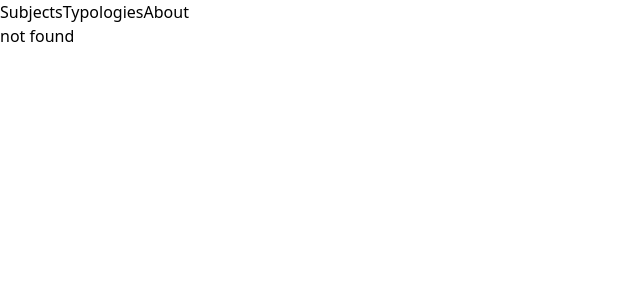
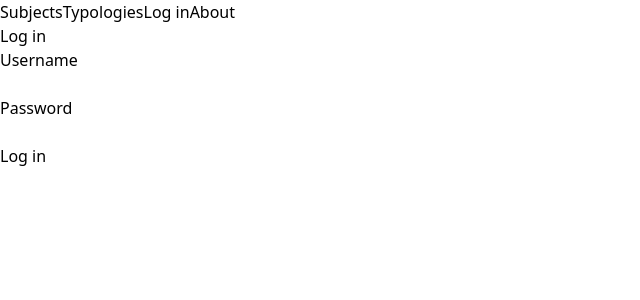
Before and after one commit to andr016/dbqpdb-frontend-react-v1, a React (Vite) app: page /login in a window 1280 px wide. Before the commit this address had no page. Shown: the top 300 px of the page, without its empty margins (0-640 px from the left). Built offline with nearby package versions, Linux system fonts and the light colour scheme.

Commit message:
dark mode & login page

```diff
--- a/package.json
+++ b/package.json
@@ -29,6 +29,6 @@
     "tailwindcss": "^3.4.17",
     "typescript": "~5.6.2",
     "typescript-eslint": "^8.11.0",
-    "vite": "^5.4.10"
+    "vite": "^5.4.19"
   }
 }
--- a/src/App.tsx
+++ b/src/App.tsx
@@ -8,6 +8,7 @@ import TypologyList from './components/TypologyList'
 import { BrowserRouter as Router, Routes, Route, Link } from "react-router-dom"
 import axios from 'axios'
 import Typology from './components/Typology'
+import LoginPage from './components/LoginPage'
 
 const api = axios.create({
   baseURL: `http://localhost:3000/`
@@ -15,7 +16,7 @@ const api = axios.create({
 // ATTENTION! Eto moe pervoe video ne sudite strogo mne 10 let
 
 function App() {
-  return <div className="w-full">
+  return <div className="w-full h-screen bg-gray-900 text-gray-200">
     <TopBar/>
     <div className="p-4">
       <Router>
@@ -25,6 +26,7 @@ function App() {
           <Route path="subject" element={<AllSubjectsList />} />
           <Route path="typology" element={<TypologyList />} />
           <Route path="typology/:id" element={<Typology />}/>
+          <Route path="login" element={<LoginPage />}/>
           <Route path="*" element={<NotFound />}/>
         </Routes>
       </Router>
--- a/src/components/AllSubjectsList.tsx
+++ b/src/components/AllSubjectsList.tsx
@@ -36,7 +36,7 @@ const SubjectsTable: React.FC = () => {
   }, []);
 
   const handleStatus = (data) => {
-    console.log(data)
+    console.log(data.status)
   }
 
   // Render the loading state, error, or the table
@@ -50,12 +50,12 @@ const SubjectsTable: React.FC = () => {
 
   return (
     <div>
-      <h1 className="text-4xl py-2">Subjects</h1>
+      <H1>Subjects</H1>
       <div className="py-5 w-1/2">
         <div className="flex flex-wrap">
             {subjects.map((subject) => (
               <tr key={subject.subject_id}>
-                <td>
+                <td className="pr-2">
                   <SubjectCard src={new URL(subject.image_url, apiClient.baseUrl).href} subject_id={subject.subject_id} subject_name={subject.subject_name}/>
                 </td>
               </tr>
--- /dev/null
+++ b/src/components/LoginPage.tsx
@@ -0,0 +1,18 @@
+import Button from "./base/Button"
+import H1 from "./base/H1"
+import Input from "./base/Input"
+
+const LoginPage = () => {
+    return <div>
+        <H1>Log in</H1>
+        <p className="mb-2">
+        <p>Username</p>
+        <Input/>
+        <p>Password</p>
+        <Input type="password"/>
+        </p>
+        <Button>Log in</Button>
+    </div>
+}
+
+export default LoginPage
--- a/src/components/NewSubject.tsx
+++ b/src/components/NewSubject.tsx
@@ -3,6 +3,7 @@ import { useState } from "react";
 
 import config from "../config";
 import Button from "./base/Button";
+import Input from "./base/Input"
 import ApiClient from "./ApiClient";
 
 
@@ -24,8 +25,8 @@ const NewSubject = ({ status }) => { // status is meant for updating subject lis
 
     return (
         <div>
-            <h3>New Subject</h3>
-            <input value={subject_name} type="text" onChange={(e) => setName(e.target.value)}/>
+            <h3 className="text-gray-400 mb-1">Create new subject</h3>
+            <Input type="text" onChange={(e) => setName(e.target.value)}/>
             <Button onClick={addSubject}>Add</Button>
         </div>
     )
--- a/src/components/SubjectCard.tsx
+++ b/src/components/SubjectCard.tsx
@@ -1,8 +1,8 @@
 import Link from "./base/Link"
 
 const SubjectCard = ({src, subject_name, subject_id}) => (
-    <div className="items-center space-x-3 w-56 border-2 cursor-pointer inline-flex " onClick={(e)=>window.location.href="/subject/"+subject_id}>
-        <img className="w-20 h-20" src={src}></img>
+    <div className="items-center space-x-3 w-56 p-2 rounded-lg dark:bg-gray-800 dark:hover:bg-gray-700 border-radius-100 cursor-pointer inline-flex " onClick={(e)=>window.location.href="/subject/"+subject_id}>
+        <img className="w-20 h-20 rounded-full" src={src}></img>
         <Link href={`/subject/${subject_id}`}>{subject_name}</Link>
     </div>
 )
--- a/src/components/TopBar.tsx
+++ b/src/components/TopBar.tsx
@@ -11,6 +11,7 @@ const TopBar = () => {
     return <div className="space-x-10 px-4 py-2 bg-gray-300 dark:bg-gray-800">
         <Link href="/subject">Subjects</Link>
         <Link href="/typology">Typologies</Link>
+        <Link href="/login">Log in</Link>
         <Link href="#" onClick={handleClick}>About</Link>
     </div>
 }
--- a/src/components/base/Button.tsx
+++ b/src/components/base/Button.tsx
@@ -1,6 +1,16 @@
 const Button = ({ onClick, children }) => (
-    <button className="border-2 bg-gray-200 border-gray-300
-    hover:bg-gray-300 hover:border-gray-400" onClick={onClick}>{children}</button>
+    <button className="
+    border-2 bg-gray-200 border-gray-300
+    hover:bg-gray-300 hover:border-gray-400
+
+    border-none
+    p-1
+    rounded-lg
+    dark:text-white
+    dark:bg-gray-600
+    dark:border-none
+    dark:hover:bg-gray-700
+    " onClick={onClick}>{children}</button>
 );
 
 export default Button
--- /dev/null
+++ b/src/components/base/H1.tsx
@@ -0,0 +1,2 @@
+const H1 = ({children}) => { return <h1 className="text-4xl py-2 dark:text-gray-500">{children}</h1> }
+export default H1
--- /dev/null
+++ b/src/components/base/Input.tsx
@@ -0,0 +1,11 @@
+const Input = ({onChange, type}) => (
+    <input className="
+            dark:bg-gray-800
+            dark:text-gray-300
+            p-1
+            mr-2
+            rounded-lg
+            " type={type} onChange={onChange}/>
+)
+
+export default Input
--- a/src/components/base/Link.tsx
+++ b/src/components/base/Link.tsx
@@ -1,5 +1,5 @@
 const Link = ({href, onClick, children}) => (
-    <a className="text-blue-600 hover:text-blue-400" href={href} onClick={onClick}>{children}</a>
+    <a className="text-blue-600 hover:text-blue-400 dark:text-gray-100 dark:hover:text-gray-300" href={href} onClick={onClick}>{children}</a>
 )
 
 export default Link
```
Also changed, not shown: 2 other files (tests, documents, lock files or other folders).
